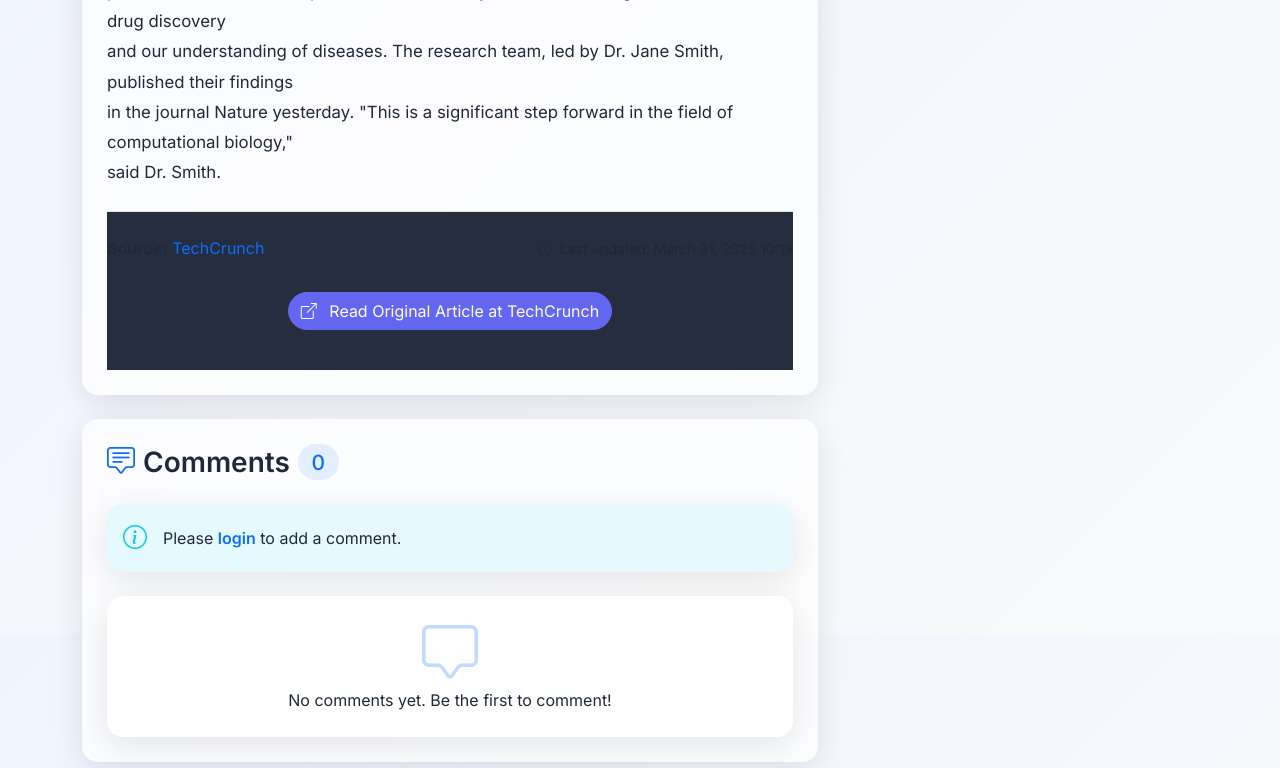
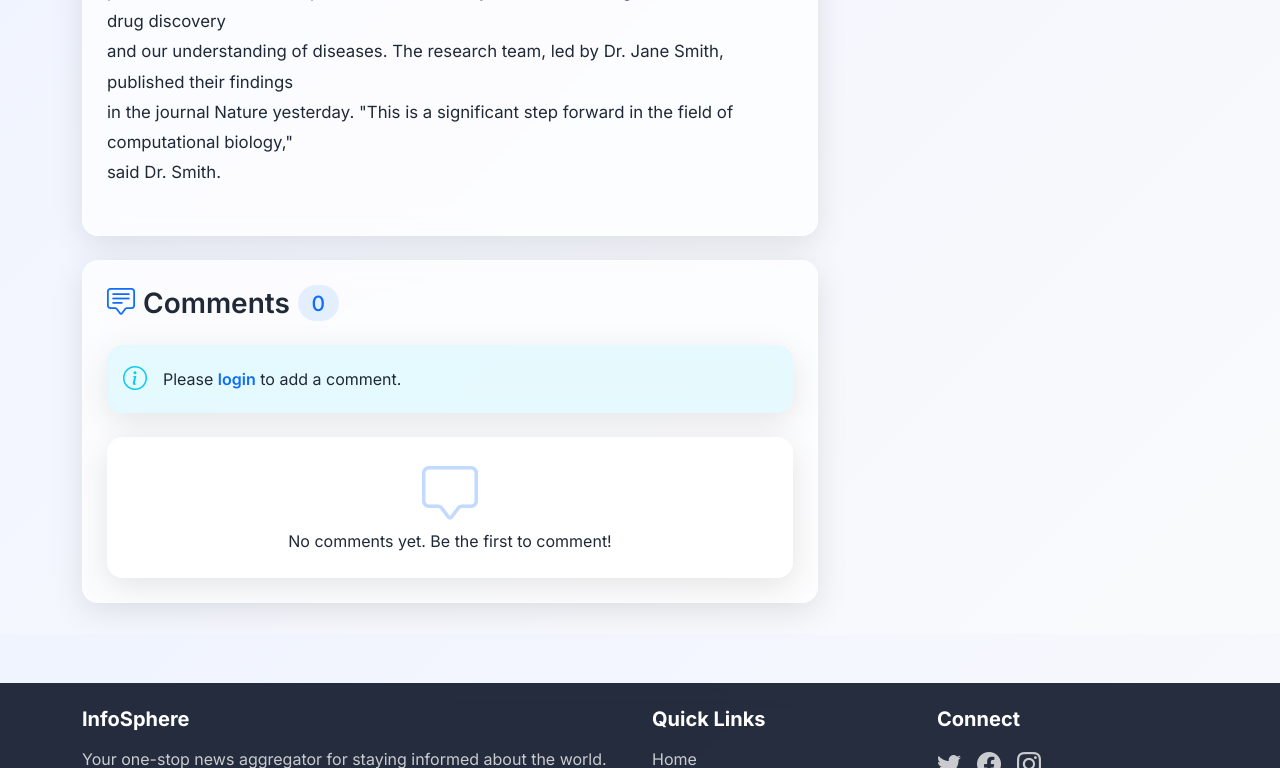
Before and after one commit to lulkebit/InfoSphere, a Django app: page /news/1/ in a window 1280 px wide. Shown: the part 966-1734 px from the top of the page. Run offline with Django 5.2, Linux system fonts and the light colour scheme; data comes from the database, SQL or seed files in the repository; both versions use the stored data as it was after the commit.

Commit message:
Remove footer section from news_detail template for cleaner presentation. Updated db.sqlite3 to reflect changes in the application structure.

```diff
--- a/newsapp/templates/newsapp/news_detail.html
+++ b/newsapp/templates/newsapp/news_detail.html
@@ -125,28 +125,6 @@
                 </div>
                 {% endif %}
             </div>
-
-            <footer class="border-top pt-4">
-                <div class="d-flex flex-wrap justify-content-between align-items-center">
-                    <div class="mb-3">
-                        <strong>Source:</strong> <a href="{{ news.source.website_url }}" target="_blank" class="text-decoration-none">{{ news.source.name }}</a>
-                    </div>
-                    <div class="mb-3">
-                        <small class="text-muted d-flex align-items-center">
-                            <i class="bi bi-clock-history me-2"></i>
-                            Last updated: {{ news.updated_at|date:"F d, Y H:i" }}
-                        </small>
-                    </div>
-                </div>
-
-                {% if news.content|length >= 250 %}
-                <div class="mt-3 mb-2 text-center">
-                    <a href="{{ news.url }}" target="_blank" class="btn btn-primary rounded-pill">
-                        <i class="bi bi-box-arrow-up-right me-2"></i> Read Original Article at {{ news.source.name }}
-                    </a>
-                </div>
-                {% endif %}
-            </footer>
         </article>
 
         <!-- Comments Section -->
```
Also changed, not shown: db.sqlite3.
